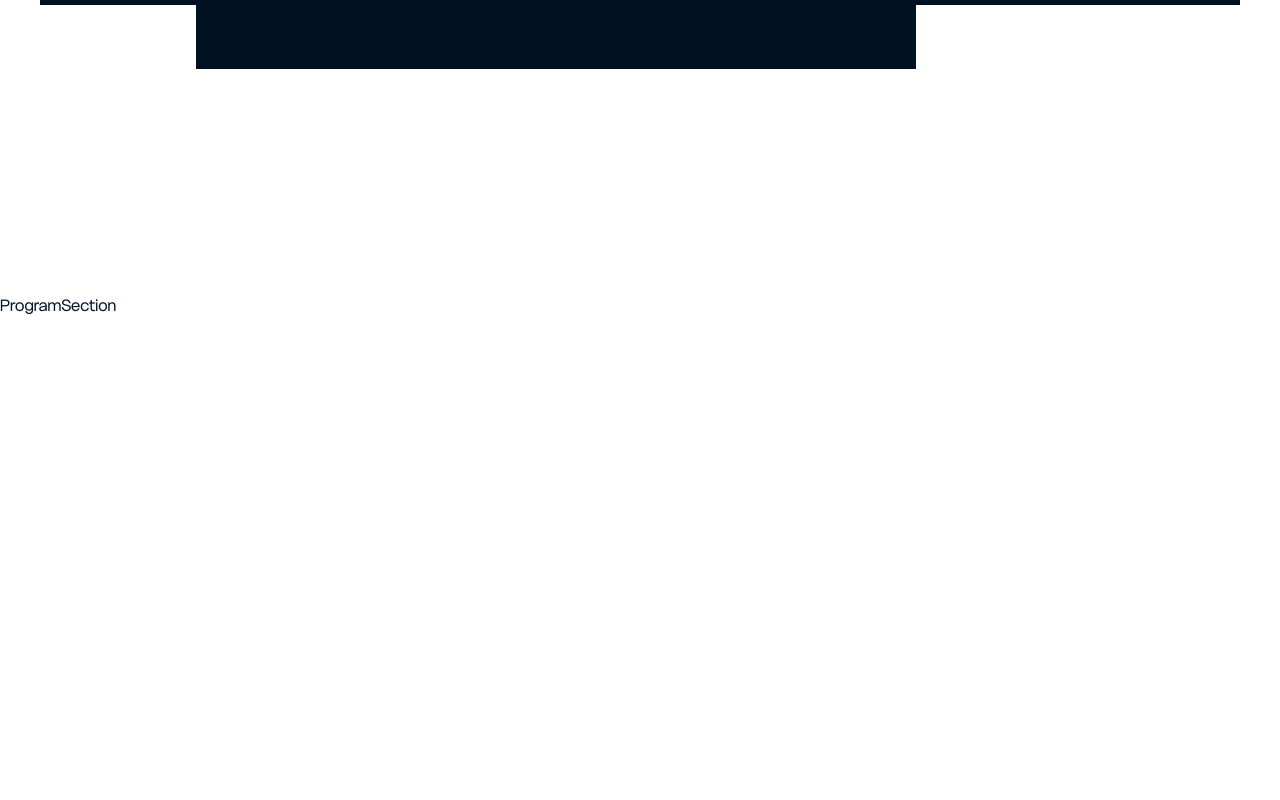
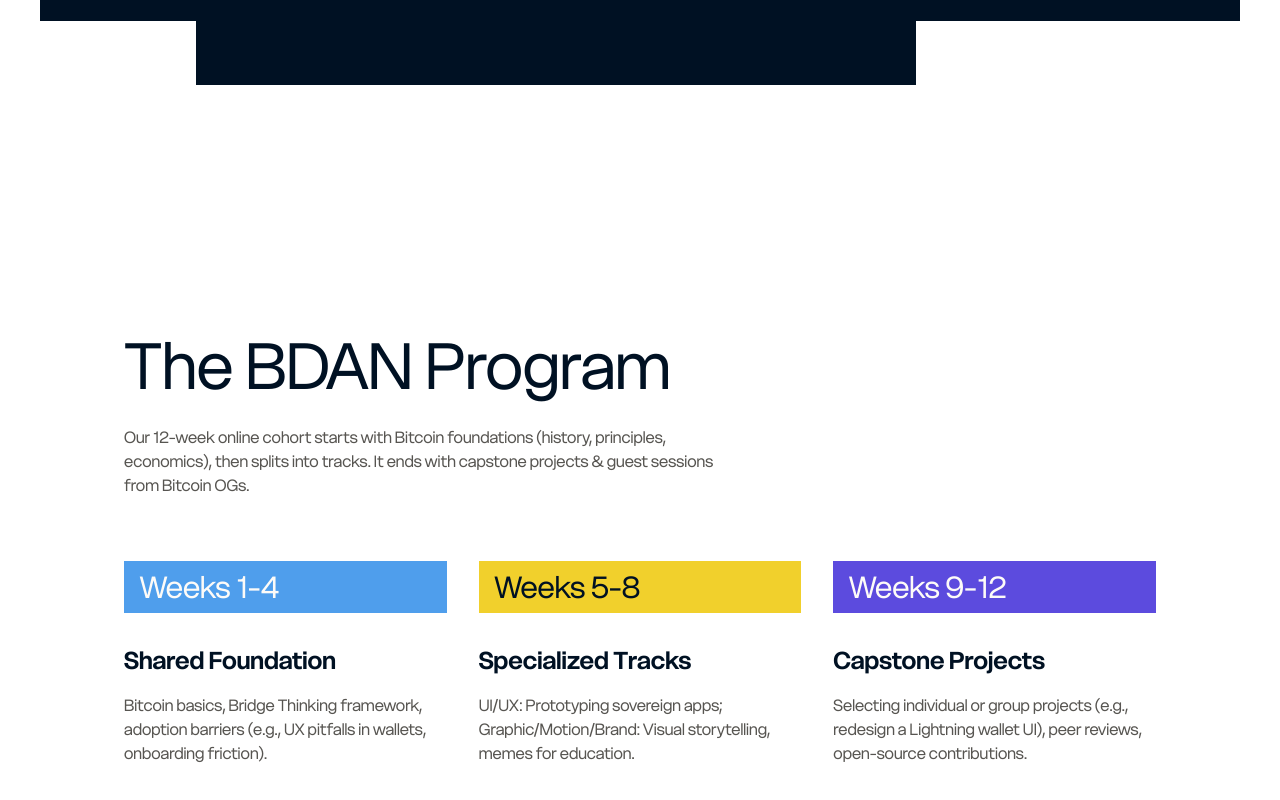
Before and after one commit to GadaStudios/BDAN, a Next.js app: page / in a window 1280 px wide. Shown: the part 1962-2762 px from the top of the page. Before the commit the page ends 2391 px from the top, so only its background shows below. Built offline with nearby package versions, Linux system fonts and the light colour scheme.

Commit message:
feat: program section completed

```diff
--- a/app/components/about.tsx
+++ b/app/components/about.tsx
@@ -25,7 +25,7 @@ const aboutPitch = [
 
 export const AboutSection = () => {
   return (
-    <section id="about" className="py-20 md:py-24 lg:py-28">
+    <section id="about" className="py-20 md:py-24 lg:py-32">
       <Container className="relative">
         <div className="relative h-10 bg-secondary-dark before:absolute before:left-[13%] before:h-full before:w-[50%] before:bg-background md:h-16" />
         <div className="bg-secondary-dark">
@@ -35,14 +35,14 @@ export const AboutSection = () => {
           >
             <div className="flex flex-col items-center justify-between gap-6 md:flex-row">
               <div className="flex max-w-[609px] flex-col gap-4 md:gap-8">
-                <p className="text-3xl leading-9 text-primary-light md:text-4xl md:leading-11 lg:text-5xl lg:leading-13">
+                <h2 className="text-3xl leading-9 text-primary-light md:text-4xl md:leading-11 lg:text-5xl lg:leading-13">
                   Designers hold the key to Bitcoin&apos;s mass adoption.
-                </p>
+                </h2>
                 <p className="text-primary-hover">
                   Bitcoin Design Adoption Network (BDAN) equips designers from
                   different design disciplines (UI/UX, graphic, motion, brand)
                   with Bitcoin-native skills to bridge barriers, craft
-                  compelling stories, and design for financial freedom.{" "}
+                  compelling stories, and design for financial freedom.
                 </p>
               </div>
 
--- a/app/components/hero.tsx
+++ b/app/components/hero.tsx
@@ -7,9 +7,9 @@ export const HeroSection = () => {
     <section id="home" className="py-10 md:py-24">
       <Container size="sm" className="flex flex-col gap-23">
         <div className="flex flex-col gap-4 md:gap-10 lg:flex-row">
-          <p className="text-[40px] leading-11 font-normal -tracking-[1.5%] text-secondary-dark md:text-[80px] md:leading-20">
+          <h1 className="text-[40px] leading-11 font-normal -tracking-[1.5%] text-secondary-dark md:text-[80px] md:leading-20">
             Unlock Bitcoin Adoption Through Design
-          </p>
+          </h1>
           <div className="flex max-w-[426px] flex-col gap-10">
             <p className="text-lg leading-6 text-primary-dark-active md:text-2xl md:leading-7">
               BDAN trains African designers to create sovereign, human-centred
@@ -18,7 +18,9 @@ export const HeroSection = () => {
             </p>
 
             <div className="flex items-center gap-8">
-              <Button variant="default">Apply to Pilot Cohort</Button>
+              <Button variant="default" className="flex-1">
+                Apply to Pilot Cohort
+              </Button>
               <Button variant="outline">John Discord</Button>
             </div>
           </div>
--- a/app/components/program.tsx
+++ b/app/components/program.tsx
@@ -1,9 +1,114 @@
-import React from "react"
+import { Container } from "@/components/container"
+import { cn } from "@/lib/utils"
+import { Button } from "@/ui/button"
+import Image from "next/image"
+
+const programWeeksInfo = [
+  {
+    week: "Weeks 1-4",
+    title: "Shared Foundation",
+    description:
+      "Bitcoin basics, Bridge Thinking framework, adoption barriers (e.g., UX pitfalls in wallets, onboarding friction).",
+    style: "bg-[#4F9EEC] text-primary-light-active",
+  },
+  {
+    week: "Weeks 5-8",
+    title: "Specialized Tracks",
+    description:
+      "UI/UX: Prototyping sovereign apps; Graphic/Motion/Brand: Visual storytelling, memes for education.",
+    style: "bg-[#F1D02C] text-secondary-dark",
+  },
+  {
+    week: "Weeks 9-12",
+    title: "Capstone Projects",
+    description:
+      "Selecting individual or group projects (e.g., redesign a Lightning wallet UI), peer reviews, open-source contributions.",
+    style: "bg-[#5C4BDE] text-primary-light-active",
+  },
+]
 
 export const ProgramSection = () => {
   return (
-    <section id="program" className="py-20 md:py-24 lg:py-28">
-      ProgramSection
+    <section id="program" className="py-20 md:py-24 lg:py-32">
+      <Container size="sm">
+        <div className="flex flex-col gap-20">
+          <div className="flex flex-col gap-12 md:gap-14 lg:gap-16">
+            <div className="flex max-w-[609px] flex-col gap-4 md:gap-8">
+              <h2 className="text-4xl leading-9 text-secondary-dark md:text-5xl md:leading-11 lg:text-[64px] lg:leading-13">
+                The BDAN Program
+              </h2>
+              <p className="text-primary-darker">
+                Our 12-week online cohort starts with Bitcoin foundations
+                (history, principles, economics), then splits into tracks. It
+                ends with capstone projects & guest sessions from Bitcoin OGs.
+              </p>
+            </div>
+
+            <div className="grid grid-cols-1 gap-8 md:grid-cols-2 lg:grid-cols-3">
+              {programWeeksInfo.map((week) => (
+                <div key={week.week} className="flex flex-col gap-6 md:gap-8">
+                  <header
+                    className={cn("flex items-center px-4 py-2", week.style)}
+                  >
+                    <p className="text-2xl font-normal lg:text-3xl">
+                      {week.week}
+                    </p>
+                  </header>
+
+                  <div className="flex flex-col gap-4">
+                    <h4 className="text-lg font-semibold text-secondary-dark md:text-xl lg:text-2xl">
+                      <span>{week.title}</span>
+                    </h4>
+                    <p className="text-primary-darker">{week.description}</p>
+                  </div>
+                </div>
+              ))}
+            </div>
+          </div>
+
+          <div className="flex flex-wrap-reverse items-end justify-between gap-12">
+            <div className="flex max-w-[421px] flex-col gap-12 md:gap-6 lg:gap-8">
+              <div className="flex flex-col gap-4">
+                <h2 className="text-[40px] leading-9 text-secondary-dark md:text-5xl md:leading-11 lg:text-5xl lg:leading-13">
+                  Who Can Join
+                </h2>
+                <p className="text-primary-darker">
+                  Passionate designers in Africa accross different discipline
+                  (UI/UX, graphic, motion, brand/comms) who believe in Bitcoin
+                  and financial sovereignty. No prior crypto experience needed,
+                  just curiosity and drive. We’re starting where the need and
+                  potential are immense.
+                </p>
+              </div>
+              <div className="flex flex-col gap-4">
+                <h2 className="text-[40px] leading-9 text-secondary-dark md:text-5xl md:leading-11 lg:text-5xl lg:leading-13">
+                  What You Get
+                </h2>
+                <p className="text-primary-darker">
+                  Live sessions and resources, Discord community for ongoing
+                  support, Capstone project, and a network access for alumni
+                  introductions to Bitcoin projects.
+                </p>
+              </div>
+
+              <div className="flex items-center gap-8">
+                <Button variant="default" className="flex-1">
+                  Apply to Pilot Cohort
+                </Button>
+                <Button variant="outline">John Discord</Button>
+              </div>
+            </div>
+
+            <Image
+              src="/illustration/program-illustration.svg"
+              alt="The BDAN Program"
+              width={528}
+              height={420}
+              className="mt-auto"
+            />
+          </div>
+        </div>
+      </Container>
     </section>
   )
 }
--- /dev/null
+++ b/app/components/teams.tsx
@@ -0,0 +1,20 @@
+import { Container } from "@/components/container"
+import React from "react"
+
+export const TeamSection = () => {
+  return (
+    <section id="teams" className="py-20 md:py-24 lg:py-32">
+      <Container size="sm">
+        <div className="flex flex-col gap-20">
+          <div className="flex flex-col gap-12 md:gap-14 lg:gap-16">
+            <div className="flex flex-col gap-4 md:gap-8">
+              <h2 className="text-4xl leading-9 text-secondary-dark md:text-5xl md:leading-11 lg:text-[64px] lg:leading-13">
+                Meet Our Founders
+              </h2>
+            </div>
+          </div>
+        </div>
+      </Container>
+    </section>
+  )
+}
--- a/app/globals.css
+++ b/app/globals.css
@@ -171,14 +171,6 @@
   html {
     @apply scroll-smooth font-delight;
   }
-  h1,
-  h2,
-  h3,
-  h4,
-  h5,
-  h6 {
-    @apply font-anton;
-  }
 
   button:not(:disabled),
   [role="button"]:not(:disabled) {
--- a/app/page.tsx
+++ b/app/page.tsx
@@ -1,6 +1,7 @@
 import { HeroSection } from "./components/hero"
 import { AboutSection } from "./components/about"
 import { ProgramSection } from "./components/program"
+import { TeamSection } from "./components/teams"
 
 export default function Page() {
   return (
@@ -8,6 +9,7 @@ export default function Page() {
       <HeroSection />
       <AboutSection />
       <ProgramSection />
+      <TeamSection />
     </div>
   )
 }
```
Also changed, not shown: public/illustration/program-illustration.svg (added).
